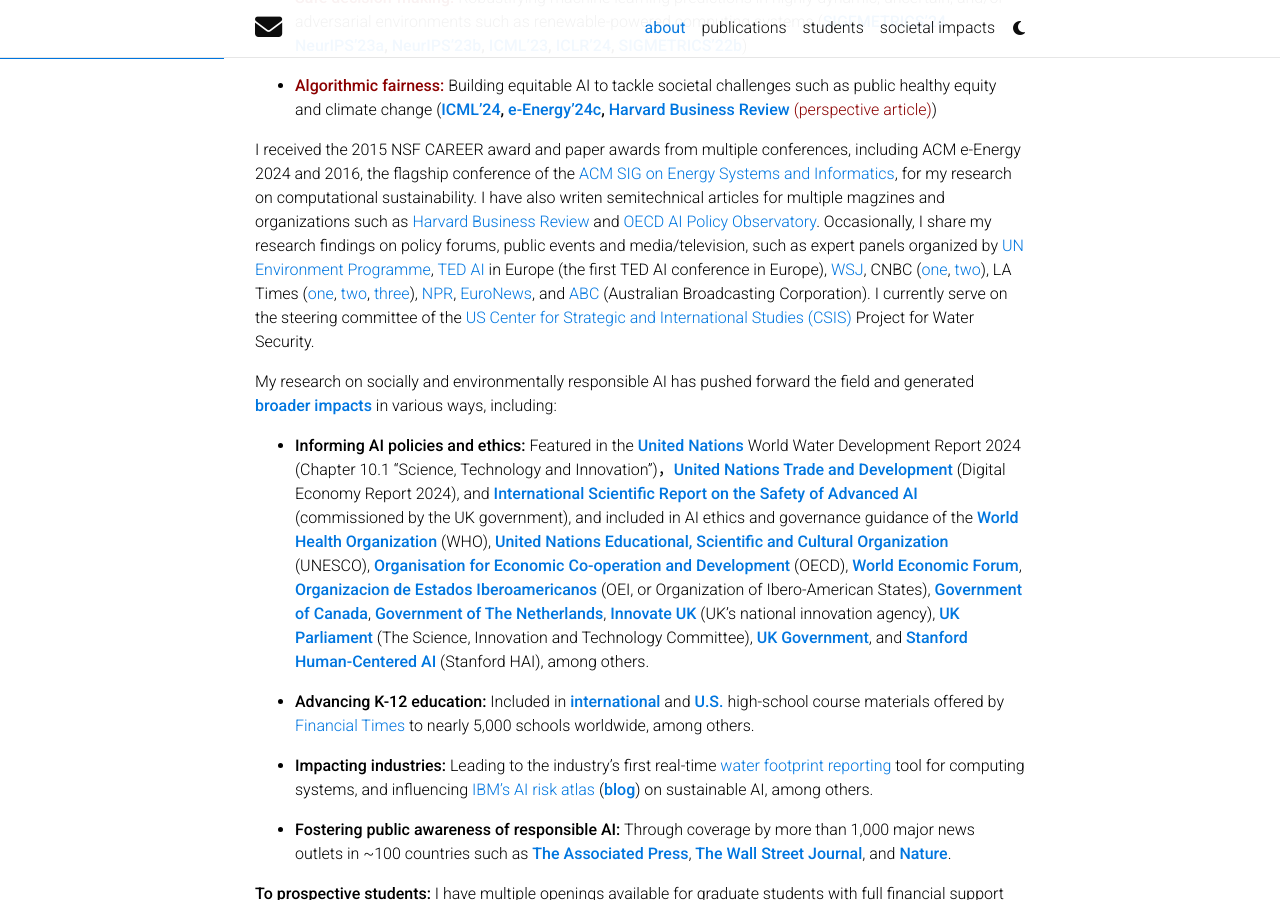
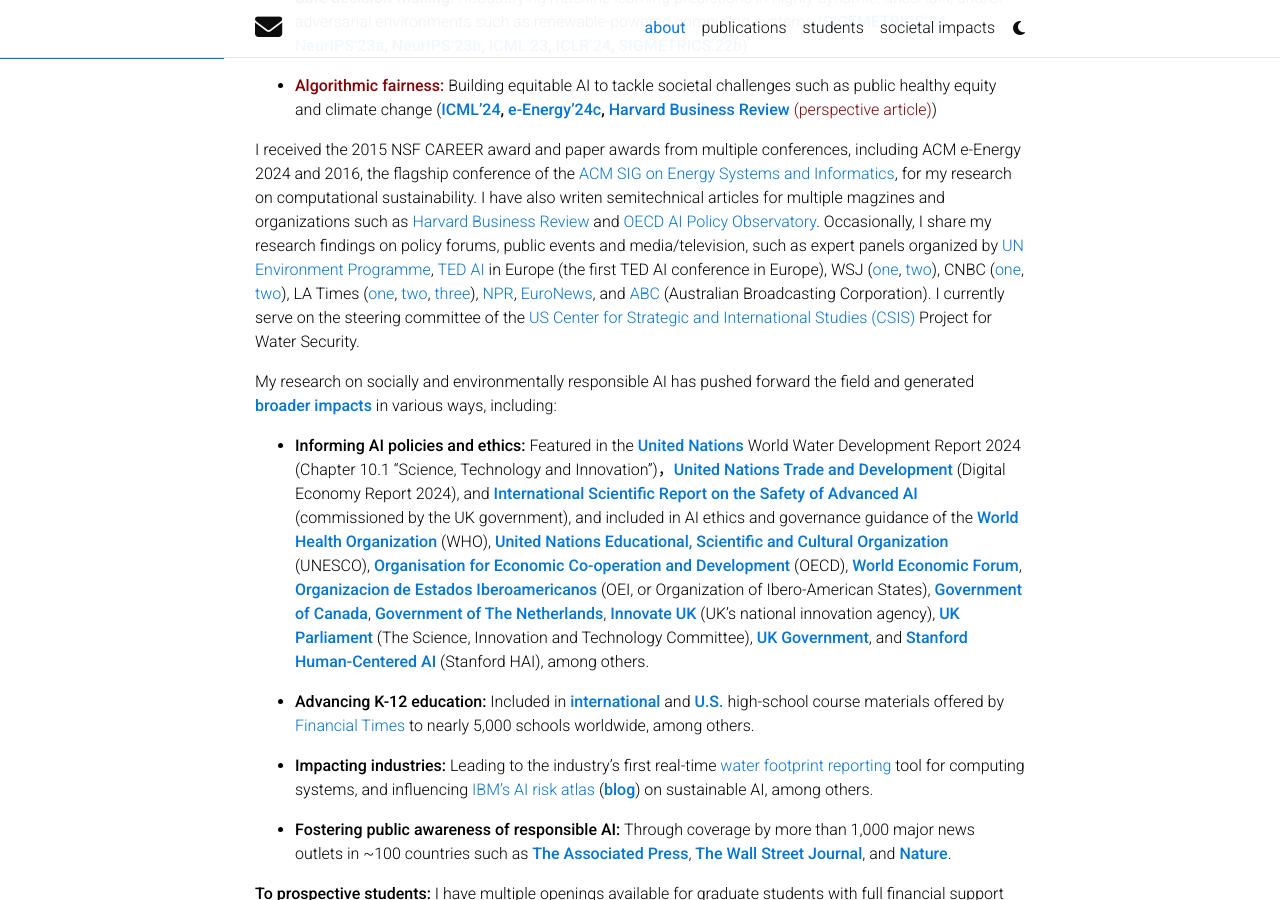
Before and after one commit to shaoleiren/shaoleiren.github.io, a Jekyll site: the page built from _pages/about.md, in a window 1280 px wide and 900 px high, scrolled down 648 px. Built offline with Jekyll 4.4.1, drawn with Linux system fonts in a browser that asks for light colours; full-size pictures stand in for the smaller copies a plugin makes; comment, search, counter and statistics services are not loaded; a style sheet for code colours, icons or effects is not loaded.

Commit message:
Update about.md

```diff
--- a/_pages/about.md
+++ b/_pages/about.md
@@ -40,7 +40,7 @@
  I have also writen semitechnical articles for multiple magzines and organizations such as [Harvard Business Review](https://hbr.org/2024/07/the-uneven-distribution-of-ais-environmental-impacts) and
   [OECD AI Policy Observatory](https://www.linkedin.com/posts/oecd-ai_how-much-water-does-ai-consume-the-public-activity-7135961877473325056-QMM5). Occasionally, I share my research findings on policy forums, public events and media/television,
    such as expert panels organized by
-   [UN Environment Programme](https://news.ucr.edu/articles/2024/07/08/professor-joins-un-panel-environmental-impacts-ai), [TED AI](https://tedai-vienna.ted.com/) in Europe (the first TED AI conference in Europe),  [WSJ](https://www.wsj.com/tech/novel-ideas-to-cool-data-centers-liquid-in-pipes-or-a-dunking-bath-cdb7a393), CNBC ([one](https://www.youtube.com/watch?v=SGHk3zE5xh4), [two](https://www.youtube.com/watch?v=MJQIQJYxey4)), LA Times ([one](https://www.latimes.com/environment/story/2024-08-12/california-data-centers-could-derail-clean-energy-goals), [two](https://www.latimes.com/opinion/story/2024-08-15/editorial-generative-ai-is-a-leading-contributor-to-our-energy-consumption-how-will-this-impact-our-climate),
+   [UN Environment Programme](https://news.ucr.edu/articles/2024/07/08/professor-joins-un-panel-environmental-impacts-ai), [TED AI](https://tedai-vienna.ted.com/) in Europe (the first TED AI conference in Europe),  WSJ ([one](https://www.wsj.com/tech/novel-ideas-to-cool-data-centers-liquid-in-pipes-or-a-dunking-bath-cdb7a393), [two](https://www.wsj.com/articles/artificial-intelligence-can-make-companies-greener-but-it-also-guzzles-energy-7c7b678)), CNBC ([one](https://www.youtube.com/watch?v=SGHk3zE5xh4), [two](https://www.youtube.com/watch?v=MJQIQJYxey4)), LA Times ([one](https://www.latimes.com/environment/story/2024-08-12/california-data-centers-could-derail-clean-energy-goals), [two](https://www.latimes.com/opinion/story/2024-08-15/editorial-generative-ai-is-a-leading-contributor-to-our-energy-consumption-how-will-this-impact-our-climate),
    [three](https://www.latimes.com/environment/story/2024-08-26/tech-firms-conceal-water-and-power-demands-of-ai-computing)), [NPR](https://one.npr.org/?sharedMediaId=nx-s1-5059073:nx-s1-dd125ecf-65a2-40d5-89e2-e5ca568238c5), [EuroNews](https://www.euronews.com/video/2023/11/01/ai-chatgpt-consumes-more-energy-than-a-traditional-internet-search), and [ABC](https://www.abc.net.au/listen/programs/futuretense/artificial-intelligence-its-limits-risks-nd-thirst-for-resources/104238774) (Australian Broadcasting Corporation). I currently serve
  on the steering committee of the [US Center for Strategic and International Studies (CSIS)](https://www.csis.org/programs/global-food-and-water-security-program) Project for Water Security.
 
```
